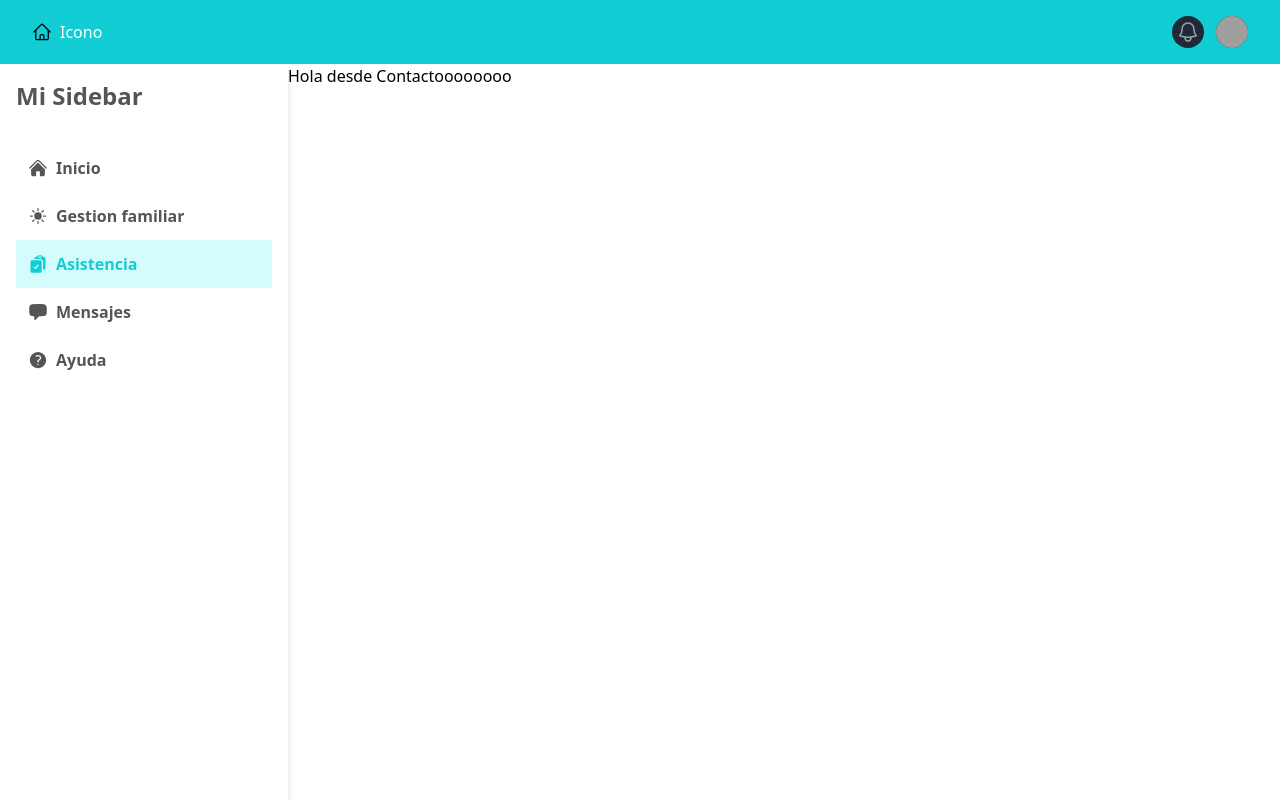
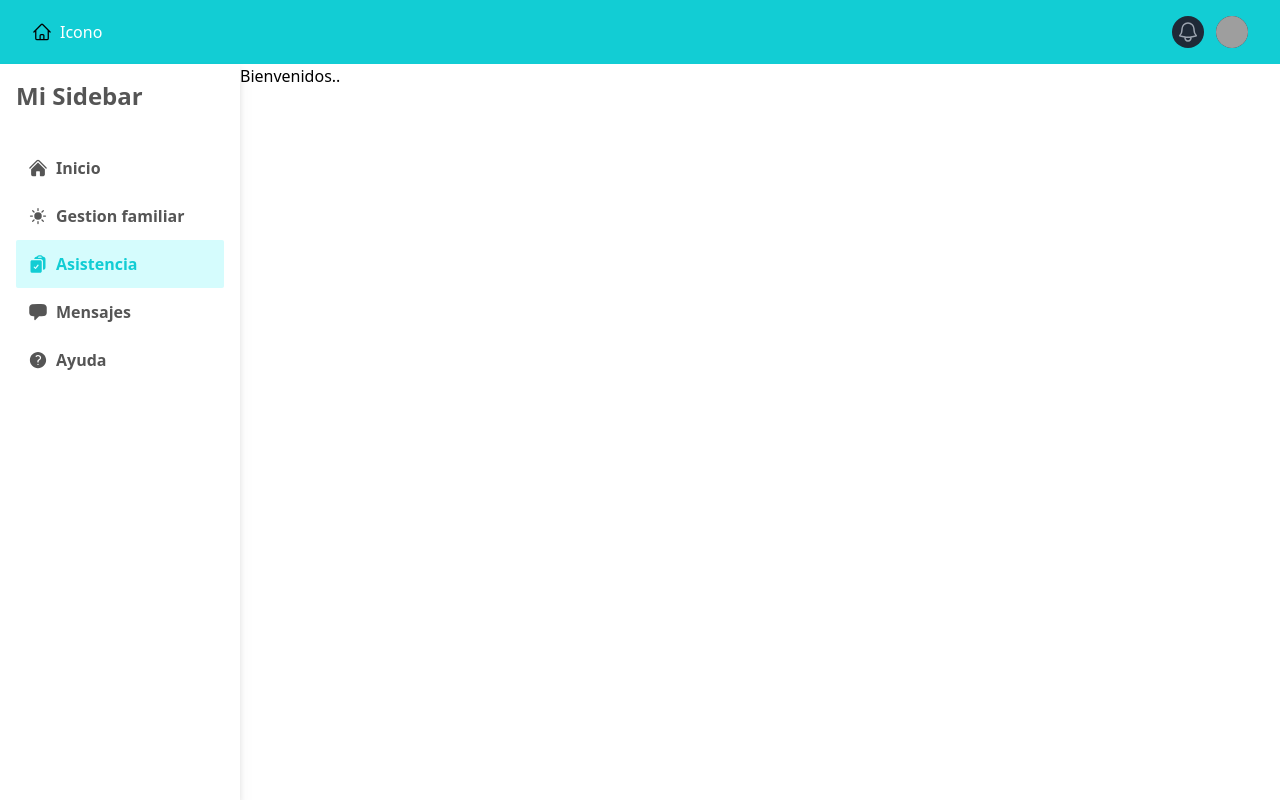
Before and after one commit to Vane737/kidsecure-front, a React (Vite) app: page /contacto in a window 1280 px wide. Built offline with nearby package versions, Linux system fonts and the light colour scheme; grey boxes are pictures that could not be loaded.

Commit message:
correcion de home

```diff
--- a/src/App.jsx
+++ b/src/App.jsx
@@ -6,7 +6,6 @@ import { BrowserRouter, Routes, Route } from 'react-router-dom'
 import NavBar from './components/NavBar';
 import SideBar from './components/SideBar';
 import Contacto from './pages/Contacto';
-import HomePage from './pages/HomePage';
 import { Children,  CreateEditChildren, ReadChildren  } from './pages/children';
 import { Parents, CreateEditParents, ReadParents } from './pages/parents';
 import { Personnel, ReadPersonnel, CreateEditPersonnel, VerifyPersonnel } from './pages/personnel';
@@ -25,7 +24,7 @@ function App() {
         <div className='flex'>
         <SideBar />
         <Routes>       {/* El que contendra las rutas */}
-          <Route path='/' element={<HomePage />} />
+          <Route path='/' element={<Contacto />} />
           <Route path='/contacto' element={ <Contacto /> } />
 
           <Route path='/niños'>
--- a/src/pages/Contacto.jsx
+++ b/src/pages/Contacto.jsx
@@ -5,8 +5,8 @@
 
 export default function Contacto() {
     return (
-        <div className="">
-            <h1>Hola desde Contactoooooooo</h1>
+        <div className="w-full">
+            <h1>Bienvenidos..</h1>
         </div>
     );
 }
--- a/src/pages/homePage.jsx
+++ b/src/pages/homePage.jsx
@@ -1,5 +1,5 @@
 export default function HomePage() {
     return(
-        <div className="w-full">Bienvenido</div>
+        <div className="w-full">Bienvenidos</div>
     );
 }
```
